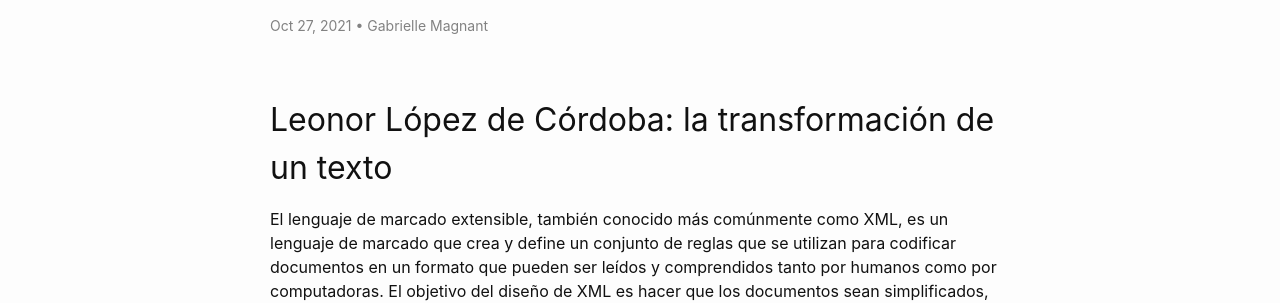
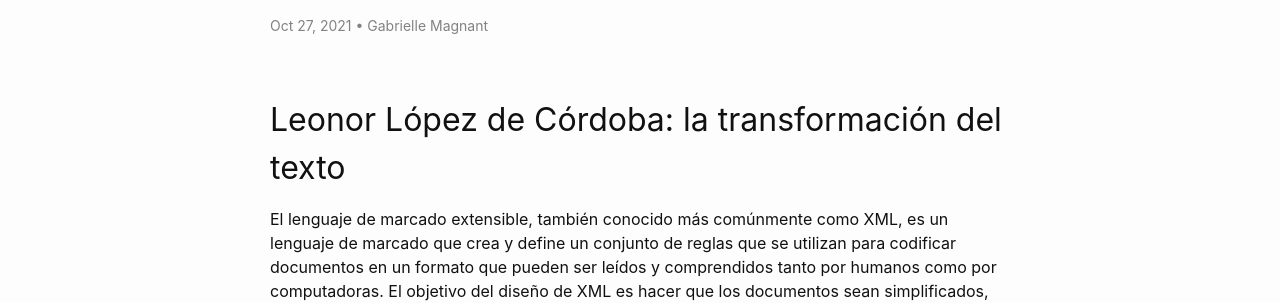
Before and after one commit to gmagnant00/gmagnant00.github.io, a Jekyll site: the page built from _posts/2021-10-27-ensayo2.md, in a window 1280 px wide and 900 px high. Shown: the part 189-492 px from the top of the window. Built offline with Jekyll 4.4.1, drawn with Linux system fonts in a browser that asks for light colours.

Commit message:
Update 2021-10-27-ensayo2.md

```diff
--- a/_posts/2021-10-27-ensayo2.md
+++ b/_posts/2021-10-27-ensayo2.md
@@ -5,7 +5,7 @@ date: 2021-10-27
 author: Gabrielle Magnant
 ---
 
-## Leonor López de Córdoba: la transformación de un texto
+## Leonor López de Córdoba: la transformación del texto
 
 
 El lenguaje de marcado extensible, también conocido más comúnmente como XML, es un lenguaje de marcado que crea y define un conjunto de reglas que se utilizan para codificar documentos en un formato que pueden ser leídos y comprendidos tanto por humanos como por computadoras. El objetivo del diseño de XML es hacer que los documentos sean simplificados, generales y comprensibles en Internet. XML utiliza Unicode para los diversos lenguajes humanos para representar estructuras de datos arbitrarias, como las que se utilizan en los servicios web. Como estándar del W3C, XML convierte datos de un formato electrónico estructurando los datos digitalmente para diferenciar partes de los datos o del documento. Por ejemplo, partes de los datos, como palabras y párrafos, tendrán etiquetas separadas para identificar los diferentes datos dentro del texto y organizarlos adecuadamente de acuerdo con su contenido particular.
```
